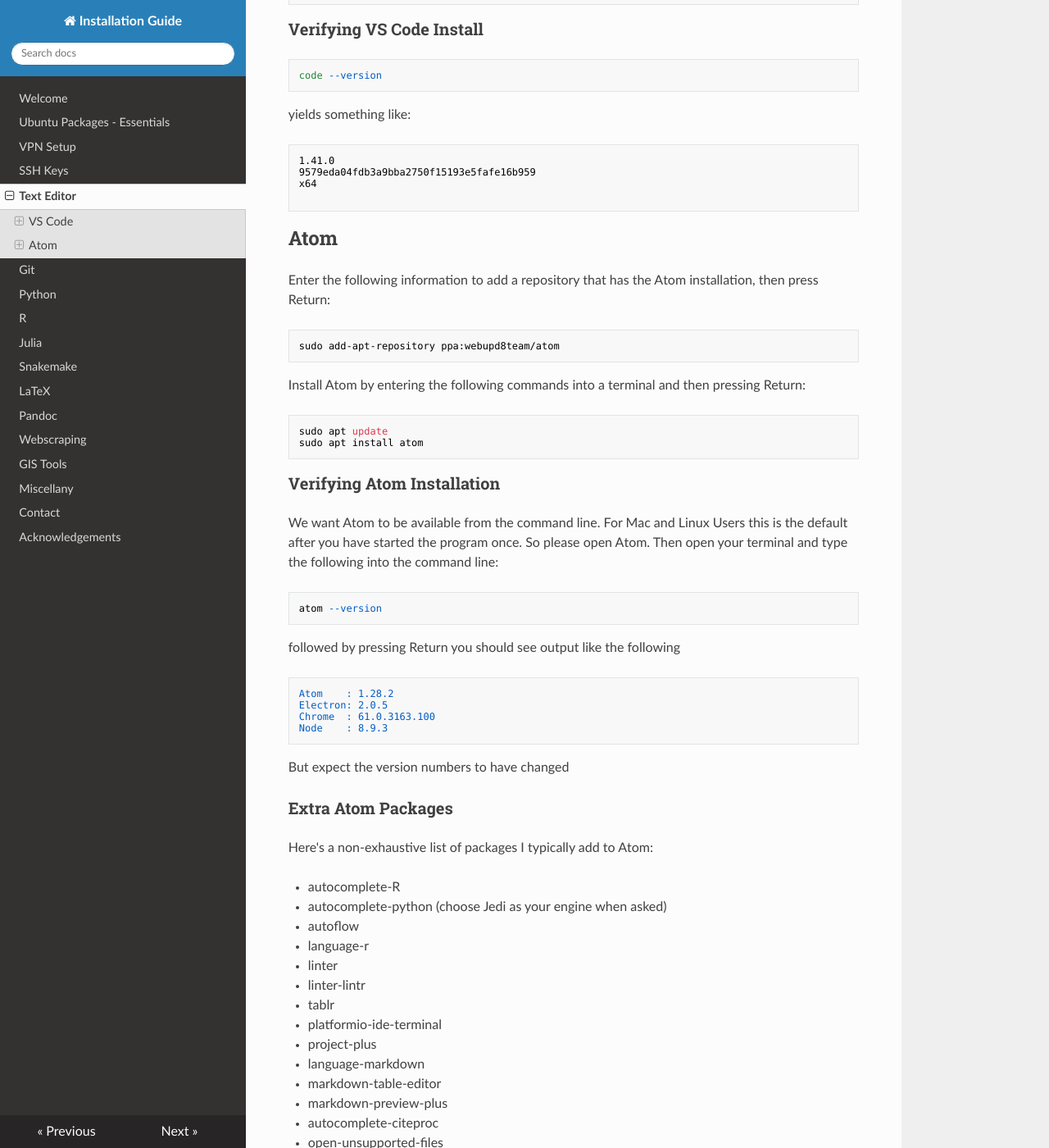
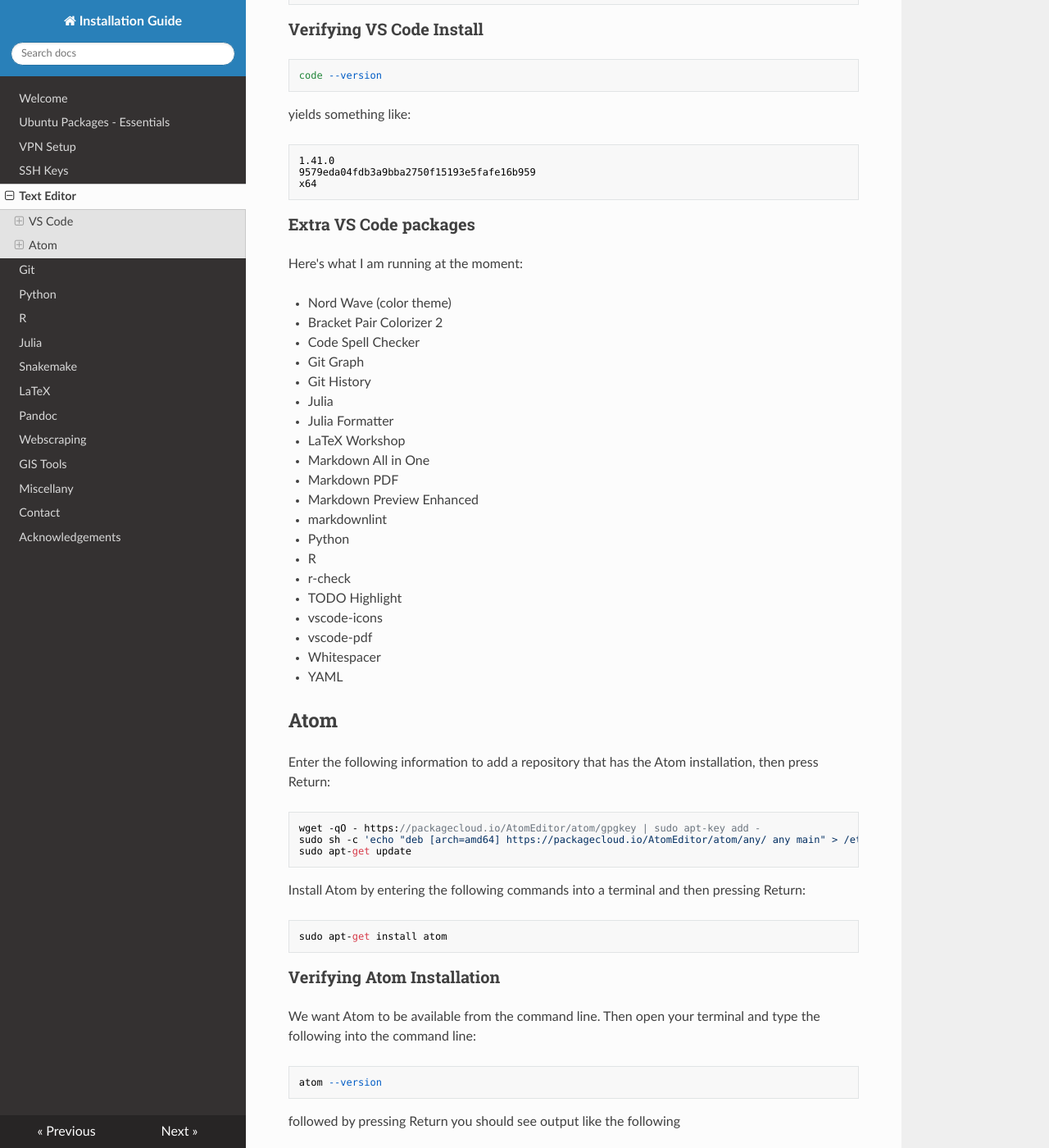
Before and after one commit to lachlandeer/installation-guide, an MkDocs documentation site: the page built from docs/text-editor.md, in a window 1280 px wide and 1400 px high, scrolled down 370 px. Shown: the whole window at 82% size. Built offline with MkDocs 1.6.1, drawn with Linux system fonts in a browser that asks for light colours; nearby versions of some CDN libraries; old or Windows-style settings are respelled for this version of MkDocs; some of the changed text lies outside the part shown.

Commit message:
big update to text editors

````diff
--- a/docs/text-editor.md
+++ b/docs/text-editor.md
@@ -23,26 +23,53 @@
 1.41.0
 9579eda04fdb3a9bba2750f15193e5fafe16b959
 x64
+```
 
-```
+### Extra VS Code packages
+
+Here's what I am running at the moment:
+
+* Nord Wave (color theme)
+* Bracket Pair Colorizer 2
+* Code Spell Checker
+* Git Graph
+* Git History
+* Julia
+* Julia Formatter
+* LaTeX Workshop
+* Markdown All in One
+* Markdown PDF
+* Markdown Preview Enhanced
+* markdownlint
+* Python
+* R
+* r-check
+* TODO Highlight
+* vscode-icons
+* vscode-pdf
+* Whitespacer
+* YAML
+
 
 ## Atom
 
 Enter the following information to add a repository that has the Atom installation, then press Return:
 
 ```{bash}
-sudo add-apt-repository ppa:webupd8team/atom
+wget -qO - https://packagecloud.io/AtomEditor/atom/gpgkey | sudo apt-key add -
+sudo sh -c 'echo "deb [arch=amd64] https://packagecloud.io/AtomEditor/atom/any/ any main" > /etc/apt/sources.list.d/atom.list'
+sudo apt-get update
 ```
 
 Install Atom by entering the following commands into a terminal and then pressing Return:
 
 ```{bash}
-sudo apt update
-sudo apt install atom
+sudo apt-get install atom
 ```
 
 ### Verifying Atom Installation
-We want Atom to be available from the command line. For Mac and Linux Users this is the default after you have started the program once. So please open Atom. Then open your terminal and type the following into the command line:
+
+We want Atom to be available from the command line. Then open your terminal and type the following into the command line:
 
 ```{bash}
 atom --version
@@ -51,10 +78,10 @@
 followed by pressing Return you should see output like the following
 
 ```{out}
-Atom    : 1.28.2
-Electron: 2.0.5
-Chrome  : 61.0.3163.100
-Node    : 8.9.3
+Atom    : 1.44.0
+Electron: 4.2.7
+Chrome  : 69.0.3497.128
+Node    : 10.11.0
 ```
 
 But expect the version numbers to have changed
````
